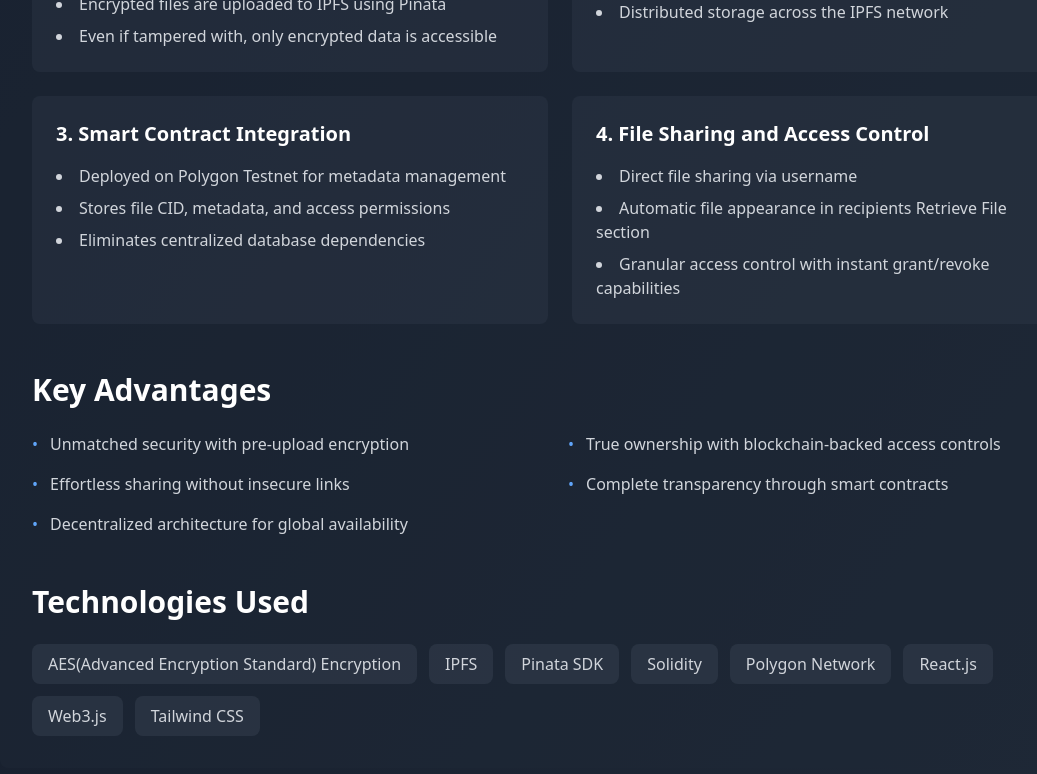
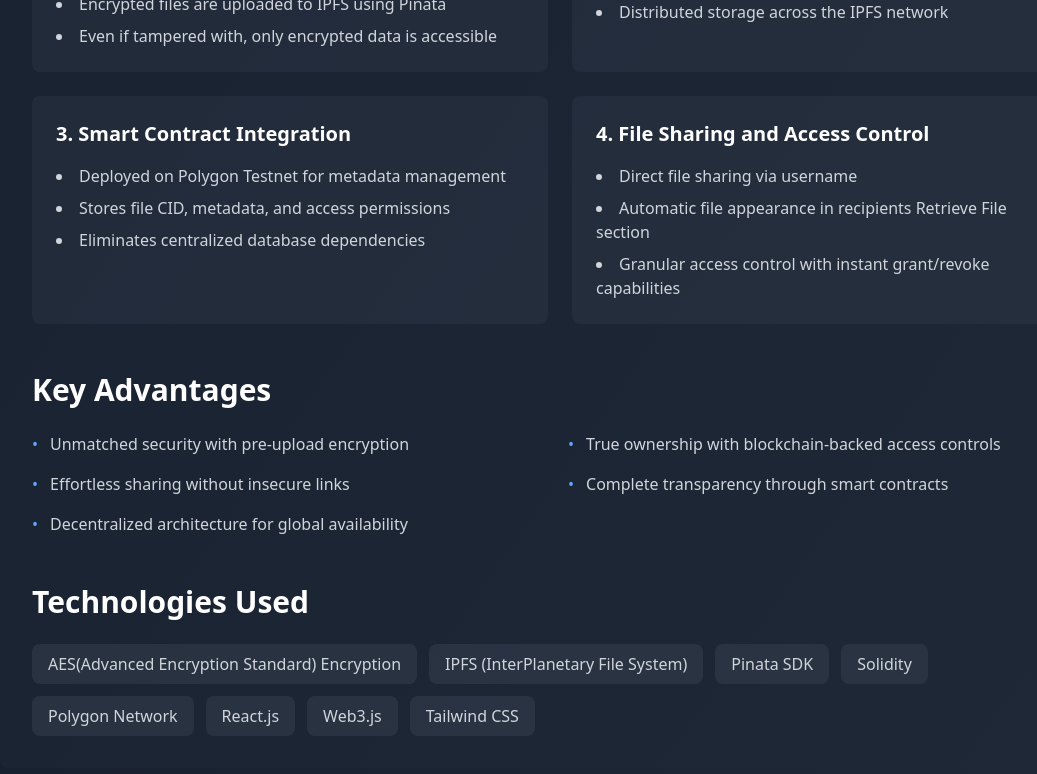
Before and after one commit to Harsha6142611/Portfolio, a React (Vite) app: page / in a window 1280 px wide. Both pictures are taken after a click on the element 245 px from the left and 1842 px from the top of the page. Shown: the part 1040-1814 px from the top of the page, without its empty margins (80-1117 px from the left). Built offline with nearby package versions, Linux system fonts and the light colour scheme.

Commit message:
added voting dapp project description

```diff
--- a/src/components/ProjectDetail.tsx
+++ b/src/components/ProjectDetail.tsx
@@ -68,7 +68,7 @@ const projectsData: Record<string, ProjectDetails> = {
     ],
     technologies: [
       'AES(Advanced Encryption Standard) Encryption',
-      'IPFS',
+      'IPFS (InterPlanetary File System)',
       'Pinata SDK',
       'Solidity',
       'Polygon Network',
```
